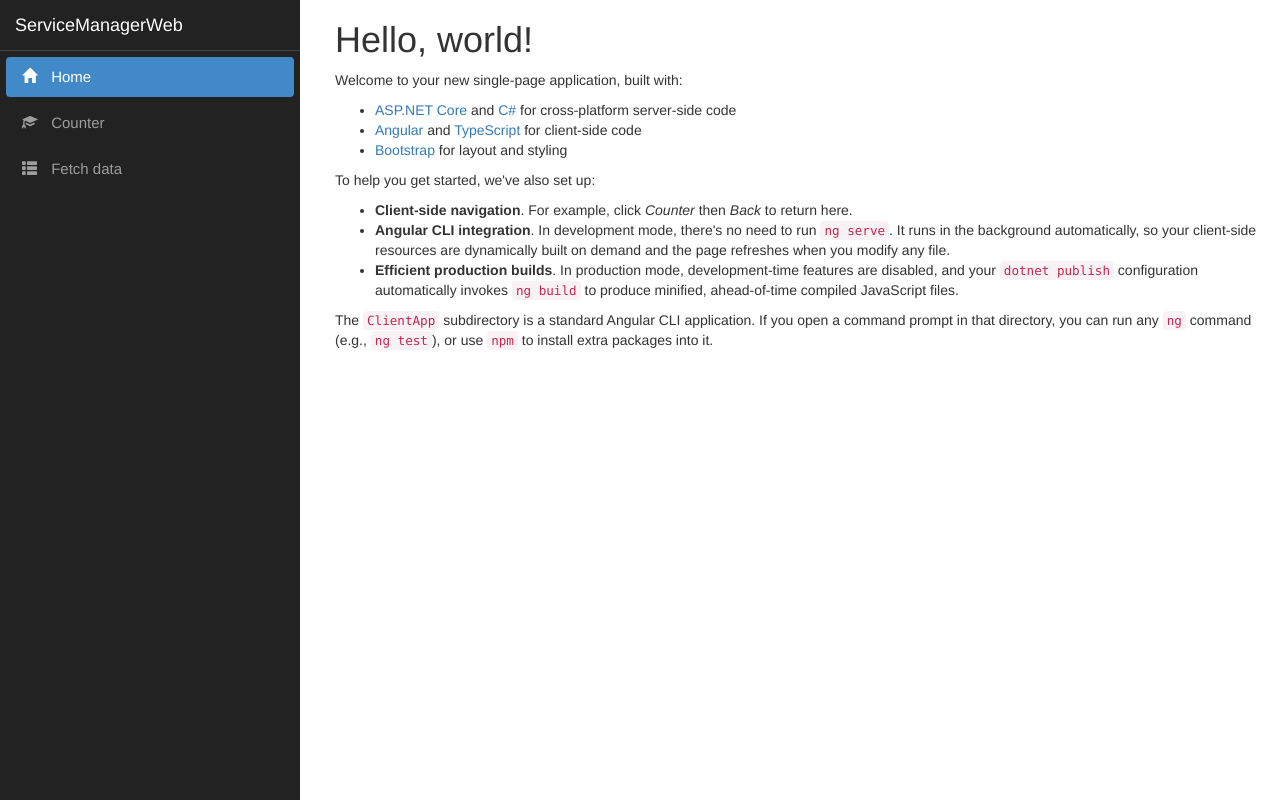
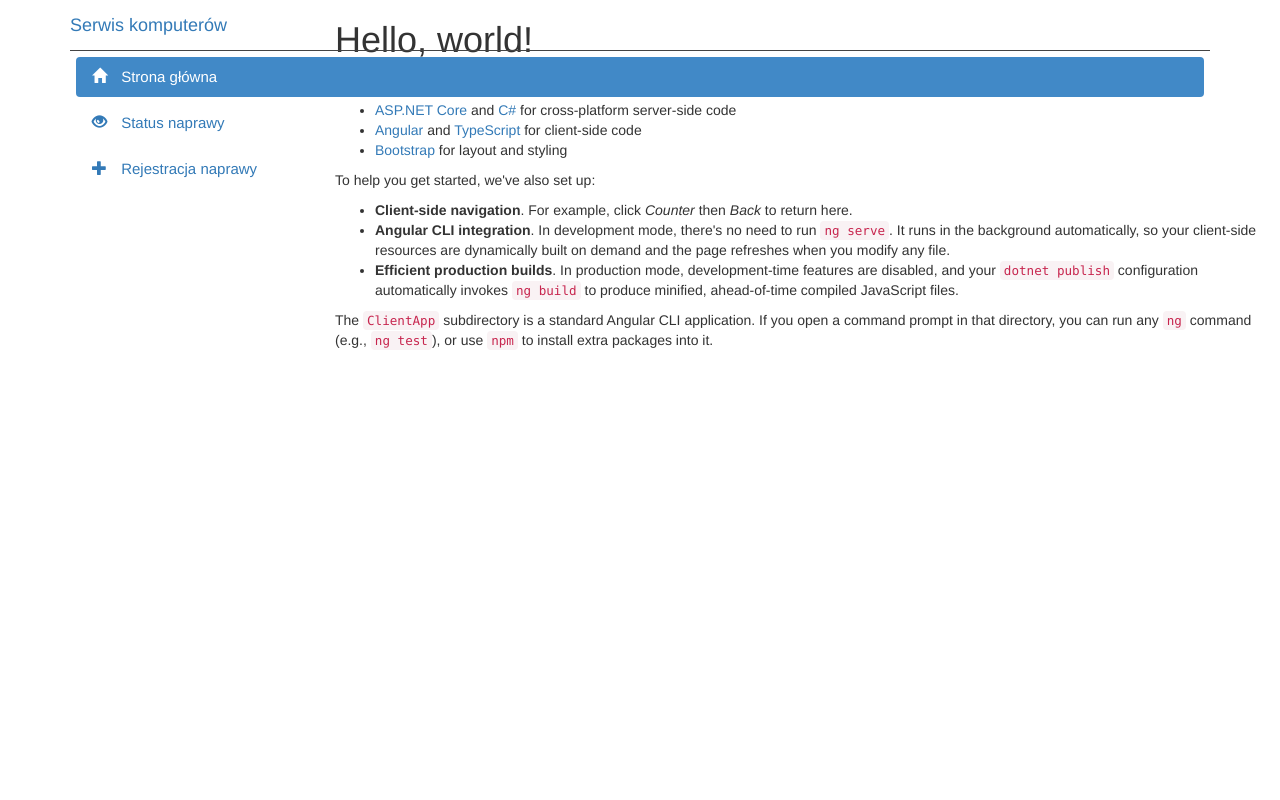
Before and after one commit to lukaszreplin/ServiceManagerWeb, an Angular app in the folder ServiceManagerWeb/ServiceManagerWeb/ClientApp/: page / in a window 1280 px wide. Built offline with nearby package versions, Linux system fonts and the light colour scheme.

Commit message:
Changed navar component file html

```diff
--- a/ServiceManagerWeb/ServiceManagerWeb/ClientApp/src/app/nav-menu/nav-menu.component.html
+++ b/ServiceManagerWeb/ServiceManagerWeb/ClientApp/src/app/nav-menu/nav-menu.component.html
@@ -1,33 +1,32 @@
-<div class='main-nav'>
-    <div class='navbar navbar-inverse'>
-        <div class='navbar-header'>
+<nav class="navbar navbar-custom navbar-fixed-top">
+  <div class="container">
+    <div class="navbar-header">
       <button type='button' class='navbar-toggle' data-toggle='collapse' data-target='.navbar-collapse' [attr.aria-expanded]='isExpanded' (click)='toggle()'>
         <span class='sr-only'>Toggle navigation</span>
         <span class='icon-bar'></span>
         <span class='icon-bar'></span>
         <span class='icon-bar'></span>
       </button>
-            <a class='navbar-brand' [routerLink]='["/"]'>ServiceManagerWeb</a>
+      <a class='navbar-brand' [routerLink]='["/"]'>Serwis komputerów</a>
     </div>
-        <div class='clearfix'></div>
     <div class='navbar-collapse collapse' [ngClass]='{ "in": isExpanded }'>
       <ul class='nav navbar-nav'>
         <li [routerLinkActive]='["link-active"]' [routerLinkActiveOptions]='{ exact: true }'>
           <a [routerLink]='["/"]' (click)='collapse()'>
-                        <span class='glyphicon glyphicon-home'></span> Home
+            <span class='glyphicon glyphicon-home'></span> Strona główna
           </a>
         </li>
         <li [routerLinkActive]='["link-active"]'>
           <a [routerLink]='["/counter"]' (click)='collapse()'>
-                        <span class='glyphicon glyphicon-education'></span> Counter
+            <span class='glyphicon glyphicon-eye-open'></span> Status naprawy
           </a>
         </li>
         <li [routerLinkActive]='["link-active"]'>
           <a [routerLink]='["/fetch-data"]' (click)='collapse()'>
-                        <span class='glyphicon glyphicon-th-list'></span> Fetch data
+            <span class='glyphicon glyphicon-plus'></span> Rejestracja naprawy
           </a>
         </li>
       </ul>
     </div>
   </div>
-</div>
+</nav>
```
Lines whose indentation alone changed are shown as unchanged.
